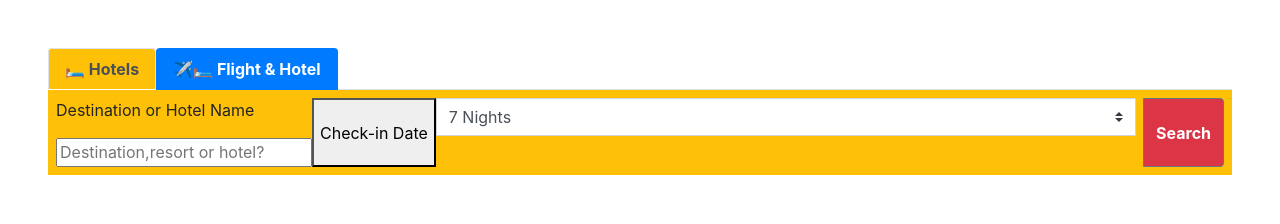
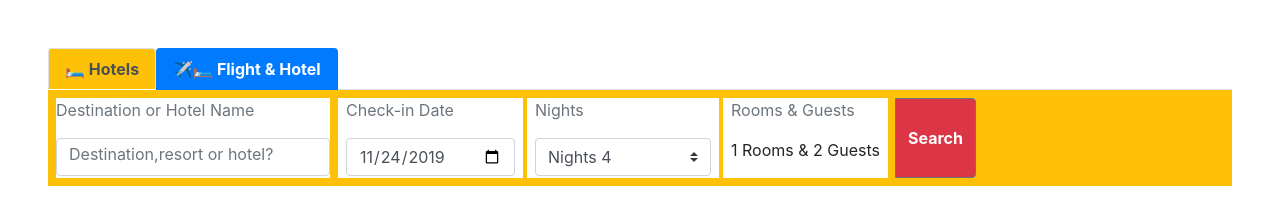
Before and after one commit to kiful/kiful.github.io, a plain HTML site: page index.html in a window 1280 px wide. Drawn offline with nearby package versions, Linux system fonts and the light colour scheme.

Commit message:
2º commit index + js
falta funcionalidad para habitaciones

```diff
--- a/index.html
+++ b/index.html
@@ -23,31 +23,40 @@
             </div>
         </nav>
         <div class="tab-content" id="nav-tabContent">
-            <div class="tab-pane fade show active bg-warning" id="nav-home" role="tabpanel"
+            <div class="tab-pane fade show active bg-warning " id="nav-home" role="tabpanel"
                 aria-labelledby="nav-home-tab">
 
-                <div class="input-group p-2">
-                    <div>
-                        <p class="no-gutters" for="campoDestino">Destination or Hotel Name</p>
-                        <input class="mt-0 pt-0 no-gutters" id="campoDestino" type="text" placeholder="Destination,resort or hotel?">
+                <div class="input-group p-2 d-flex">
+                    <div class="bg-white mr-2">
+                        <p class="text-muted" for="campoDestino">Destination or Hotel Name</p>
+                        <input class="mt-0 pt-0 form-control" id="campoDestino" type="text"
+                            placeholder="Destination,resort or hotel?">
                     </div>
-                    <button>Check-in Date</button>
-
-                    <select class="custom-select" id="inputGroupSelect04" aria-label="Example select with button addon">
-                        <option selected>7 Nights</option>
-                        <option value="1">1 Nights</option>
-                        <option value="2">2 Nights</option>
-                        <option value="3">3 Nights</option>
-                    </select>
+                    <div class="bg-white text-muted mr-1 px-2">
+                        <p>Check-in Date</p>
+                        <input id="inputcheckin" class="form-control" type="date" value="">
+                    </div>
+                    <div class="bg-white text-muted mr-1 px-2 ">
+                        <p>Nights</p>
+                        <select class="custom-select" id="selectNights"
+                            aria-label="Example select with button addon">
+                        </select>
+                    </div>
+                    <div class="bg-white px-2" data-toggle="popover" title="Popover title"  data-placement="bottom" data-content="And here's some amazing content. It's very engaging. Right?">
+                        <p class="text-muted">Rooms & Guests</p>
+                        <p class="text-justify" id="pRoomGuest">1 Rooms & 2 Guests</p>
+                    </div>
                     <div class="input-group-append">
                         <button class="btn btn-outline-secondary text-white font-weight-bold ml-2 bg-danger"
                             type="button">Search</button>
                     </div>
                 </div>
             </div>
-            <div class="tab-pane fade" id="nav-profile" role="tabpanel" aria-labelledby="nav-profile-tab">que tal</div>
+            <div class="tab-pane fade bg-primary" id="nav-profile" role="tabpanel" aria-labelledby="nav-profile-tab">Qué
+                tal?</div>
         </div>
     </form>
+
     <script src="https://code.jquery.com/jquery-3.3.1.slim.min.js"
         integrity="sha384-q8i/X+965DzO0rT7abK41JStQIAqVgRVzpbzo5smXKp4YfRvH+8abtTE1Pi6jizo"
         crossorigin="anonymous"></script>
@@ -57,6 +66,7 @@
     <script src="https://stackpath.bootstrapcdn.com/bootstrap/4.3.1/js/bootstrap.min.js"
         integrity="sha384-JjSmVgyd0p3pXB1rRibZUAYoIIy6OrQ6VrjIEaFf/nJGzIxFDsf4x0xIM+B07jRM"
         crossorigin="anonymous"></script>
+    <script src="js/main.js"></script>
 </body>
 
 </html>
--- /dev/null
+++ b/js/main.js
@@ -0,0 +1,50 @@
+var combobox = document.getElementById("selectNights");
+console.log(combobox);
+//Inicializar fecha hoy en input Check-In
+InicializarCheckInHoy();
+//Rellenando select noches
+//-1º Populares
+//--Header Popoulares
+crearOptionNochesHeader("Popular durations")
+//--Contenido
+crearOptionNoches(4);
+crearOptionNoches(7);
+crearOptionNoches(10);
+crearOptionNoches(14);
+//-2º Daily
+//--Header Daily
+crearOptionNochesHeader("Daily")
+//--Contenido
+for (let i = 1; i < 21; i++) {
+    crearOptionNoches(i)
+}
+
+//Funciones---------------------------
+function crearOptionNoches(num) {
+    var texto = "Nights " + num;
+    option = document.createElement("option");
+    option.setAttribute("value", num);
+    option.setAttribute("label", texto);
+    combobox.appendChild(option);
+}
+function crearOptionNochesHeader(texto) {
+    option = document.createElement("option");
+    option.setAttribute("label", texto);
+    option.setAttribute("class", "font-weight-bold font-italic text-uppercase text-center")
+    option.setAttribute("disabled", "true")
+    combobox.appendChild(option);
+}
+function InicializarCheckInHoy(){
+    var fecha = new Date(); //Fecha actual
+    var mes = fecha.getMonth()+1; //obteniendo mes
+    var dia = fecha.getDate(); //obteniendo dia
+    var ano = fecha.getFullYear(); //obteniendo año
+    if(dia<10)
+      dia='0'+dia; //agrega cero si el menor de 10
+    if(mes<10)
+      mes='0'+mes //agrega cero si el menor de 10
+    document.getElementById('inputcheckin').value=ano+"-"+mes+"-"+dia;
+}
+$(function () {
+    $('[data-toggle="popover"]').popover()
+  })
```
